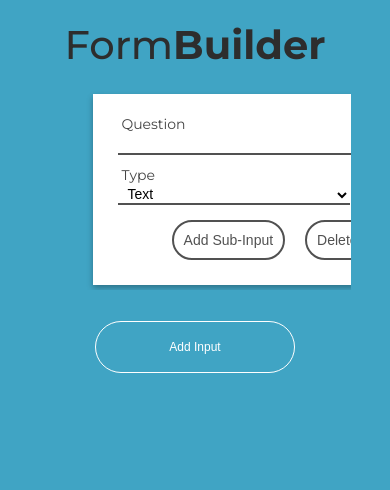
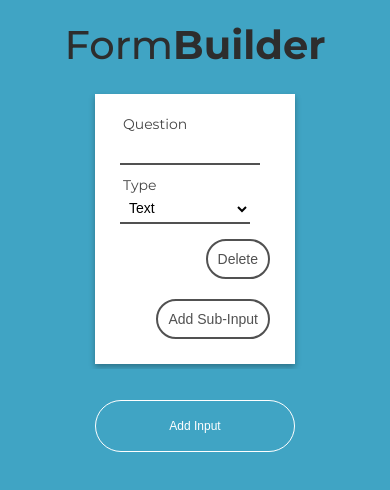
Before and after one commit to playerony/form-builder, a React app: page /builder in a window 390 px wide. Both pictures are taken after a click on the button "Add Input". Shown: the top 490 px of the page. Built offline with nearby package versions, Linux system fonts and the light colour scheme.

Commit message:
Add responsive styles for FormField component

```diff
--- a/src/components/FormField/FormField.js
+++ b/src/components/FormField/FormField.js
@@ -127,7 +127,7 @@ class FormField extends Component {
       <div className="form-field-wrapper">
         <div
           className="form-field-content"
-          style={{ paddingLeft: padding * 30 }}
+          style={{ paddingLeft: padding * 75 }}
         >
           <form className="form-field--form">
             {this.renderConditionFields()}
--- a/src/components/FormField/FormField.scss
+++ b/src/components/FormField/FormField.scss
@@ -4,10 +4,16 @@
 }
 
 .form-field-content {
-  width: 400px;
+  width: 300px;
   height: 100%;
   display: flex;
   margin: 5px;
+
+  @media screen and (max-width: 550px) {
+    padding-left: 0px !important;
+    width: 200px;
+    margin: 5px auto;
+  }
 }
 
 .form-field--form {
@@ -42,7 +48,7 @@
 }
 
 .form-field--form--field--input {
-  height: 20px;
+  height: 30px;
   width: calc(100% - 20px);
   outline: none;
   font-size: 14px;
```
